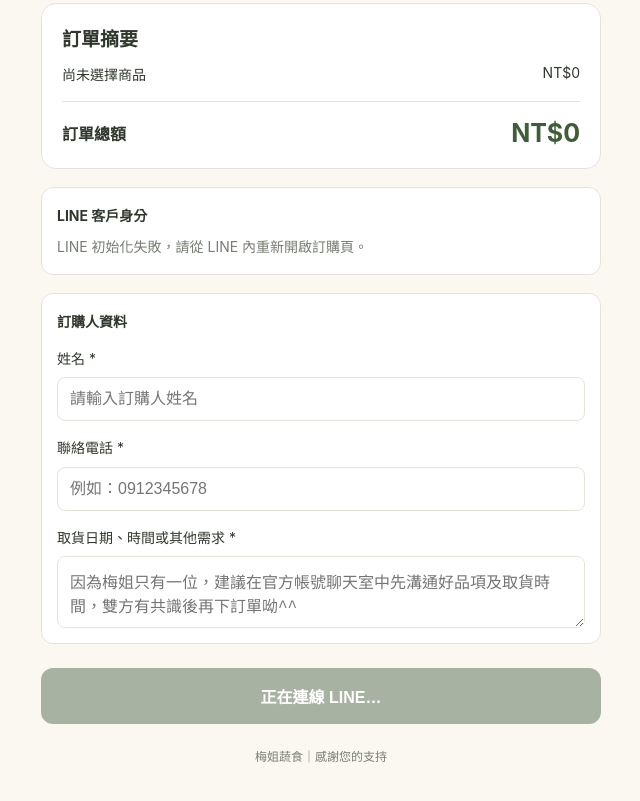
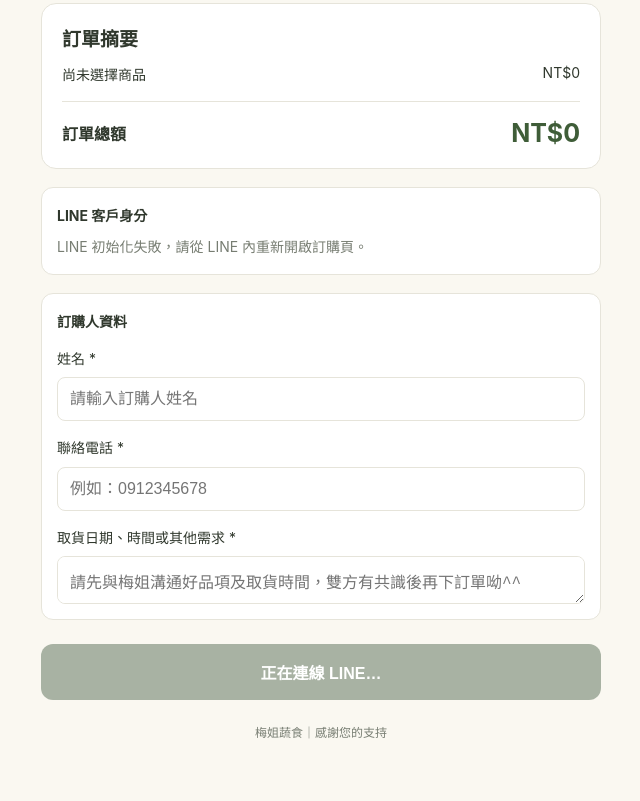
Before and after one commit to wc0902/meijie-order, a plain HTML site: page index.html in a window 1280 px wide. Shown: the part 983-1784 px from the top of the page, without its empty margins (319-959 px from the left). After the commit the page ends 1762 px from the top, so only its background shows below. Drawn offline with Linux system fonts and the light colour scheme.

Commit message:
Update index.html

```diff
--- a/index.html
+++ b/index.html
@@ -286,7 +286,7 @@
       id="pickup-info"
       maxlength="200"
       rows="1"
-      placeholder="因為梅姐只有一位，建議在官方帳號聊天室中先溝通好品項及取貨時間，雙方有共識後再下訂單呦^^"
+      placeholder="請先與梅姐溝通好品項及取貨時間，雙方有共識後再下訂單呦^^"
       required
       style="display:block;width:100%;margin-top:6px;padding:12px;border:1px solid #e6e4da;border-radius:8px;font-size:16px;resize:vertical"
     ></textarea>
```
